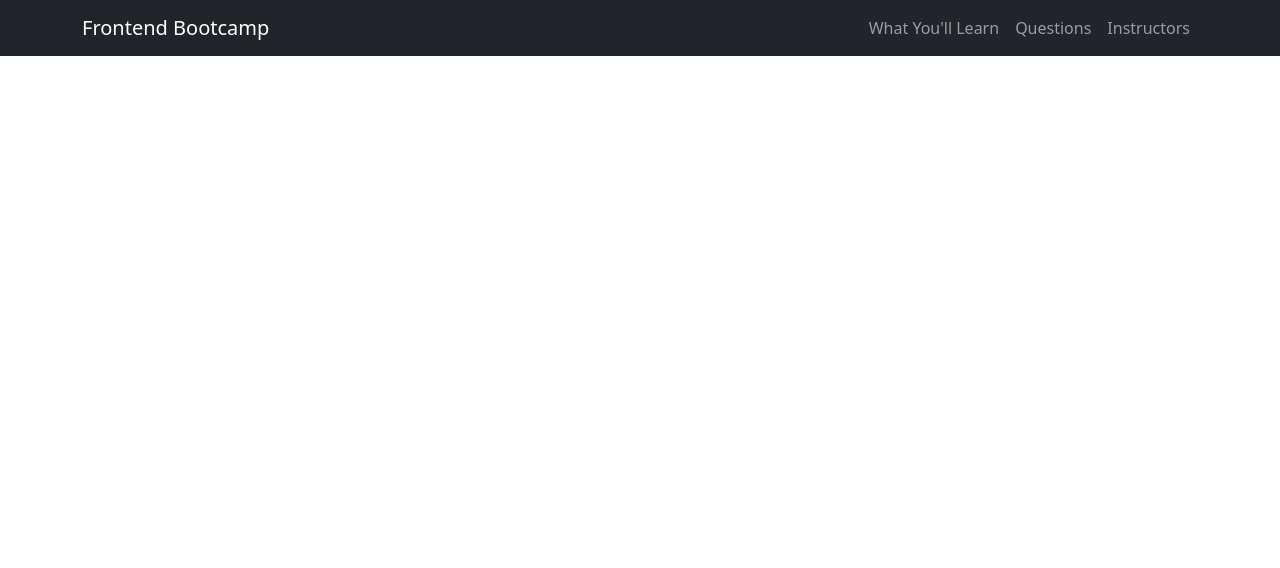
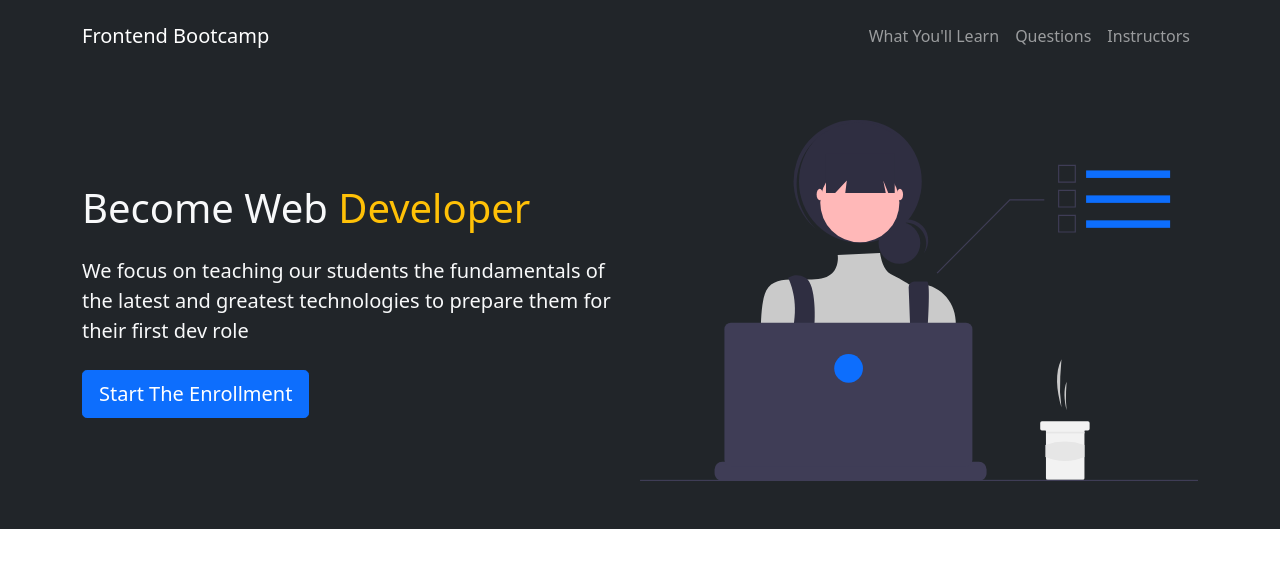
Before and after one commit to mariorizki/learn-bootstrap5, a plain HTML site: page index.html in a window 1280 px wide. Drawn offline with nearby package versions, Linux system fonts and the light colour scheme.

Commit message:
completed showcase section

```diff
--- a/index.html
+++ b/index.html
@@ -15,7 +15,8 @@
     <title>Learn Bootstrap 5</title>
   </head>
   <body>
-    <nav class="navbar navbar-expand-lg bg-dark navbar-dark">
+    <!-- Navbar -->
+    <nav class="navbar navbar-expand-lg bg-dark navbar-dark py-3">
       <div class="container">
         <a href="#" class="navbar-brand">Frontend Bootcamp</a>
 
@@ -42,6 +43,27 @@
         </div>
       </div>
     </nav>
+
+    <!-- Showcase -->
+    <section class="bg-dark text-light p-5 text-center text-sm-start">
+      <div class="container">
+        <div class="d-sm-flex align-items-center justify-content-between">
+          <div>
+            <h1>Become Web <span class="text-warning">Developer</span></h1>
+            <p class="lead my-4">
+              We focus on teaching our students the fundamentals of the latest
+              and greatest technologies to prepare them for their first dev role
+            </p>
+            <button class="btn btn-primary btn-lg">Start The Enrollment</button>
+          </div>
+          <img
+            class="img-fluid w-50 d-none d-sm-block"
+            src="./images/showcase.svg"
+            alt=""
+          />
+        </div>
+      </div>
+    </section>
     <script
       src="https://cdn.jsdelivr.net/npm/bootstrap@5.0.1/dist/js/bootstrap.bundle.min.js"
       integrity="sha384-gtEjrD/SeCtmISkJkNUaaKMoLD0//ElJ19smozuHV6z3Iehds+3Ulb9Bn9Plx0x4"
```
Also changed, not shown: images/showcase.svg (added).
